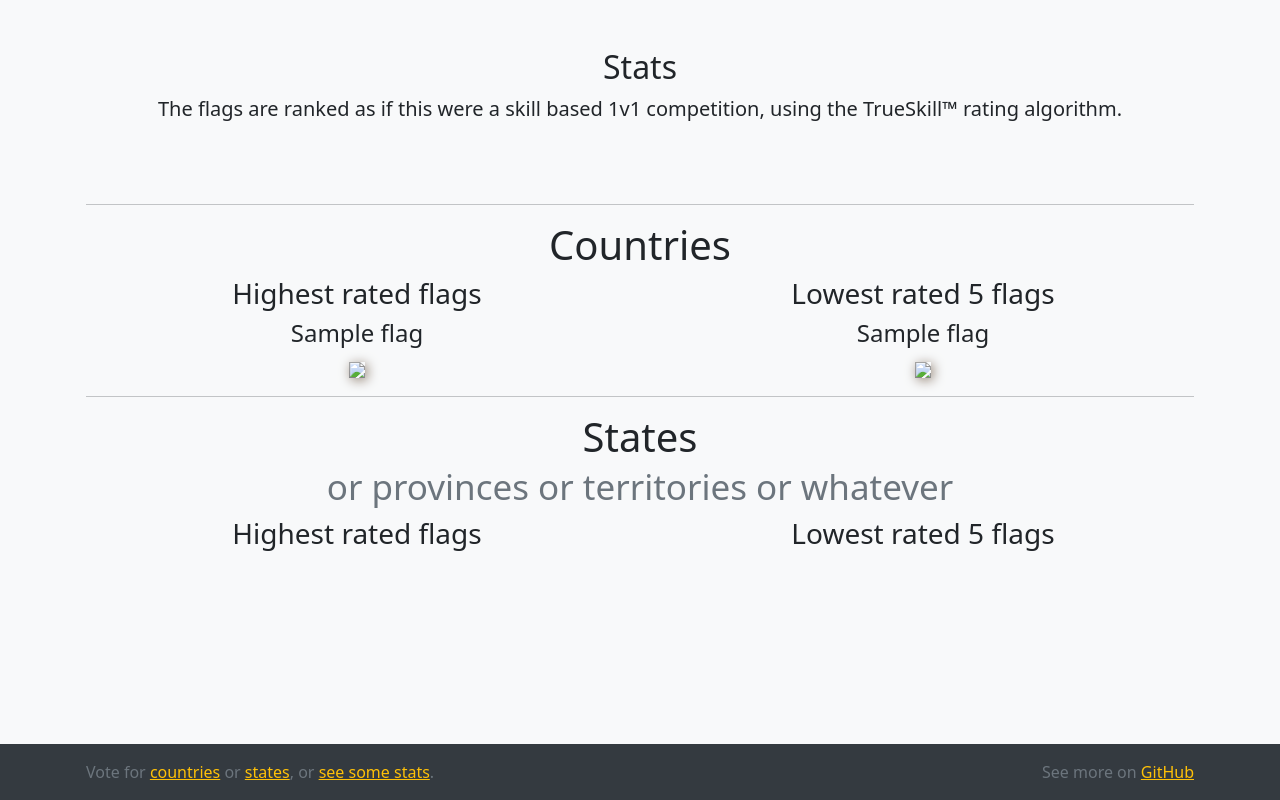
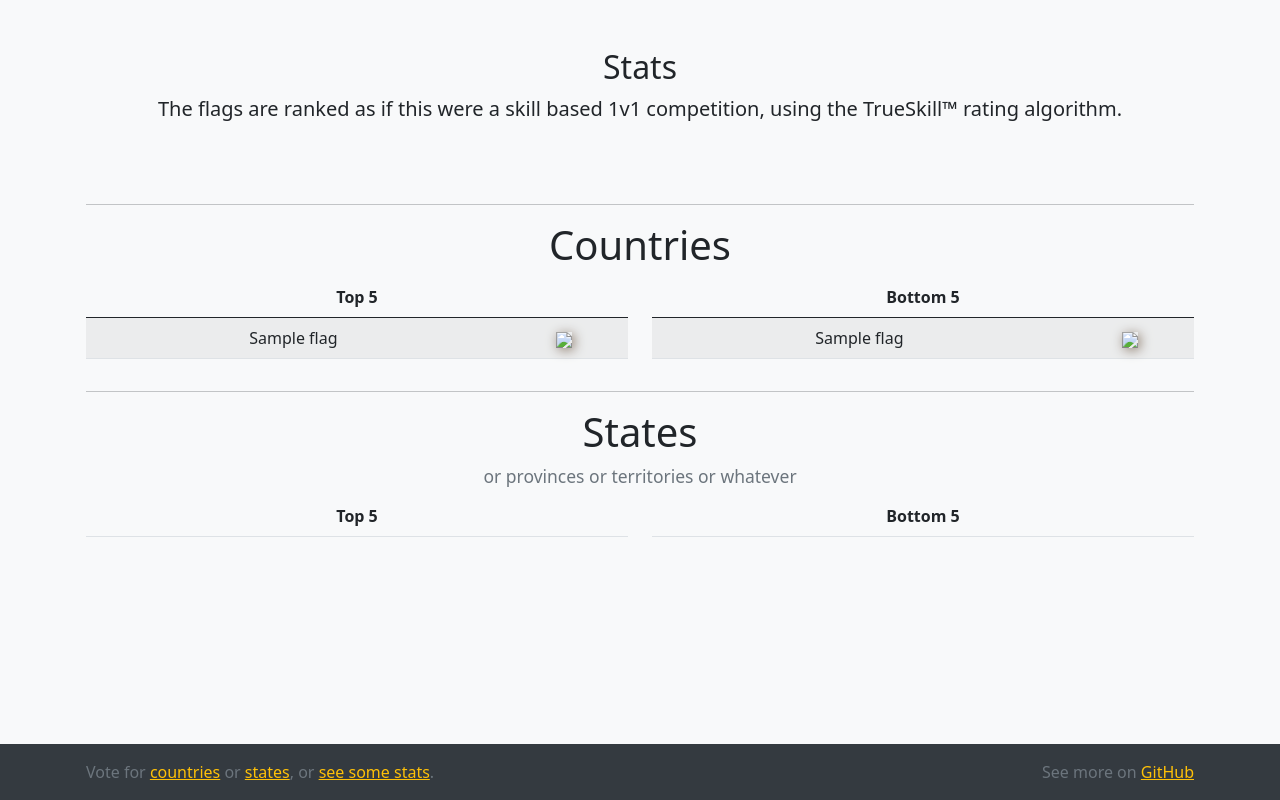
Before and after one commit to nickhuber/flag-voting, a Django app: page /stats/ in a window 1280 px wide. Run offline with Django 3.2, Linux system fonts and the light colour scheme; tables that the repository leaves empty hold one stand-in row (values such as "Sample post"); lists and menus that the app fills with data are empty; some libraries are stand-ins or nearby versions.

Commit message:
Some more styling

```diff
--- a/flagvoting/vote/templates/_base.html
+++ b/flagvoting/vote/templates/_base.html
@@ -27,7 +27,7 @@
   <footer class="footer mt-auto py-3 bg-dark fixed-bottom">
     <div class="container">
       <span class="text-muted">Vote for <a href="{% url 'vote-country' %}" class="text-warning">countries</a> or <a href="{% url 'vote-state' %}" class="text-warning">states</a>, or <a href="{% url 'stats' %}" class="text-warning">see some stats</a>.</span>
-      <span class="text-muted float-right">See more on <a href="https://github.com/nickhuber/flag-voting" class="text-warning">GitHub</a></span>
+      <span class="text-muted float-right d-none d-md-block">See more on <a href="https://github.com/nickhuber/flag-voting" class="text-warning">GitHub</a></span>
     </div>
   </footer>
 </body>
--- a/flagvoting/vote/templates/choice.html
+++ b/flagvoting/vote/templates/choice.html
@@ -63,7 +63,7 @@
 {% block head %}
 <style>
 .flag-container { align-items: center; gap: 20px; }
-.flag { box-shadow: 2px 2px 12px #928374;  margin-top: 1ex; }
+.flag { box-shadow: 2px 2px 12px #928374;  margin-top: 20px; margin-bottom: 20px; }
 </style>
 {% endblock %}
 
--- a/flagvoting/vote/templates/stats.html
+++ b/flagvoting/vote/templates/stats.html
@@ -21,19 +21,42 @@
     <h1>Countries</h1>
     <div class="row">
       <div class="col-sm">
-        <h3>Highest rated flags</h3>
+        <table class="table table-striped">
+        <thead>
+          <tr>
+            <th colspan="2">Top 5</th>
+          </tr>
+        </thead>
         {% for flag in most_popular_country_flags %}
-          <h4>{{flag.name}}</h4>
+        <tr>
+        <td class="align-middle">
+          {{ flag.name }}
+        </td>
+        <td>
           <img src="{% url 'flag' flag.id %}" class="flag-small">
+        </td>
+        </tr>
         {% endfor %}
+        </table>
       </div>
-
       <div class="col-sm">
-        <h3>Lowest rated 5 flags</h3>
+        <table class="table table-striped">
+        <thead>
+          <tr>
+            <th colspan="2">Bottom 5</th>
+          </tr>
+        </thead>
         {% for flag in least_popular_country_flags %}
-          <h4>{{flag.name}}</h4>
+        <tr>
+        <td class="align-middle">
+          {{ flag.name }}
+        </td>
+        <td>
           <img src="{% url 'flag' flag.id %}" class="flag-small">
+        </td>
+        </tr>
         {% endfor %}
+        </table>
       </div>
     </div>
 
@@ -41,24 +64,48 @@
 
     <h1>
       States
-      <br>
+    </h1>
+    <h5>
       <small class="text-muted">or provinces or territories or whatever</small>
-    </h1>
+    </h5>
     <div class="row">
       <div class="col-sm">
-        <h3>Highest rated flags</h3>
+        <table class="table table-striped">
+        <thead>
+          <tr>
+            <th colspan="2">Top 5</th>
+          </tr>
+        </thead>
         {% for flag in most_popular_state_flags %}
-          <h4>{{flag.name}}</h4>
+        <tr>
+        <td class="align-middle">
+          {{ flag.name }}
+        </td>
+        <td>
           <img src="{% url 'flag' flag.id %}" class="flag-small">
+        </td>
+        </tr>
         {% endfor %}
+        </table>
       </div>
-
       <div class="col-sm">
-        <h3>Lowest rated 5 flags</h3>
+        <table class="table table-striped">
+        <thead>
+          <tr>
+            <th colspan="2">Bottom 5</th>
+          </tr>
+        </thead>
         {% for flag in least_popular_state_flags %}
-          <h4>{{flag.name}}</h4>
+        <tr>
+        <td class="align-middle">
+          {{ flag.name }}
+        </td>
+        <td>
           <img src="{% url 'flag' flag.id %}" class="flag-small">
+        </td>
+        </tr>
         {% endfor %}
+        </table>
       </div>
     </div>
   </div>
```
